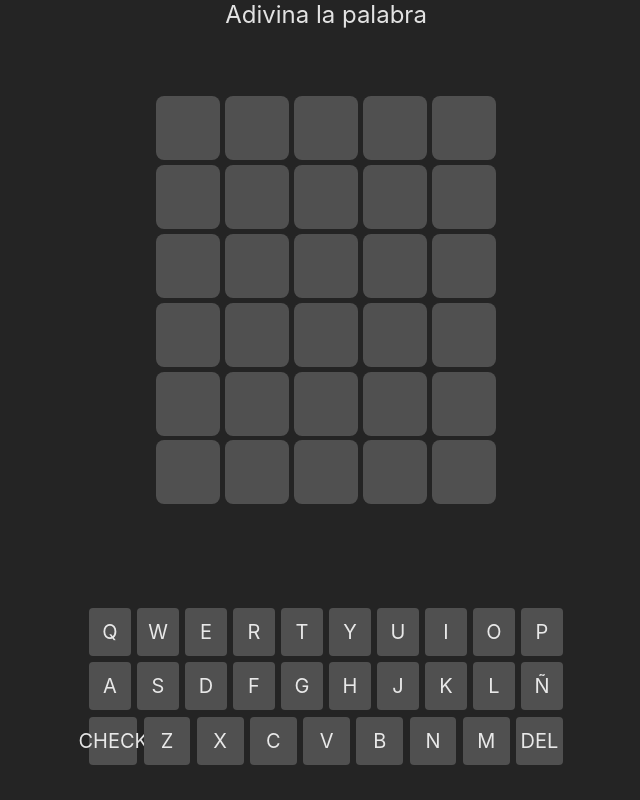
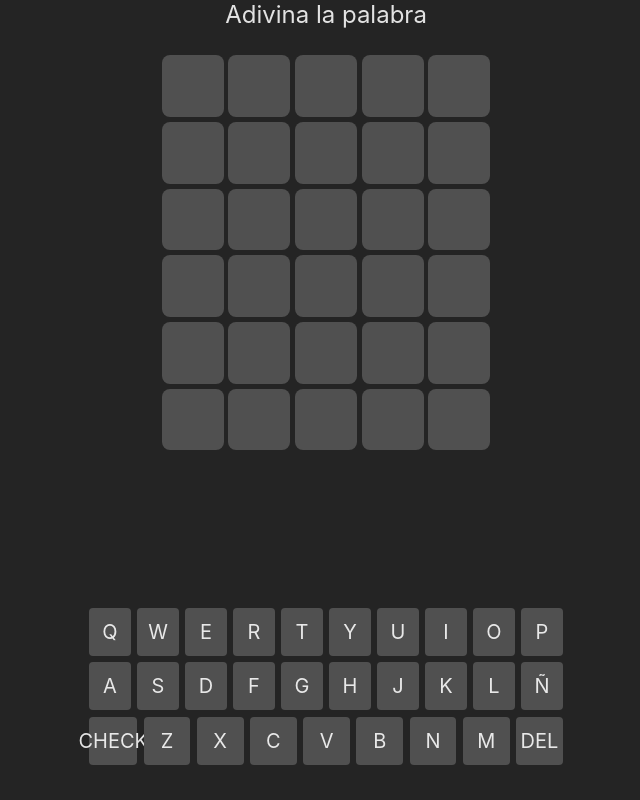
Before and after one commit to PabloCaballero1295/words-game, a React (Vite) app: page / in a window 1280 px wide. Shown: the whole page, without its empty margins (314-954 px from the left). Built offline with nearby package versions, Linux system fonts and the light colour scheme.

Commit message:
Adjusted UI

```diff
--- a/src/components/Cell/Cell.module.css
+++ b/src/components/Cell/Cell.module.css
@@ -1,10 +1,13 @@
 .cell {
   display: flex;
-  width: 4em;
-  height: 4em;
+  min-width: 1em;
+  min-height: 1em;
+  max-height: 5em;
+  max-width: 5em;
   background-color: rgb(80, 80, 80);
   margin: 0.15em;
   border-radius: 0.5em;
+  aspect-ratio: 1 / 1;
 }
 
 .cell_value {
--- a/src/components/MainPage/MainPage.module.css
+++ b/src/components/MainPage/MainPage.module.css
@@ -16,12 +16,15 @@
 .words_grid {
   display: flex;
   flex-direction: column;
-  width: fit-content;
-  margin: auto;
+  width: 100%;
+  height: 50vh;
 }
 
 .words_row {
   display: flex;
+  width: 100%;
+  justify-content: center;
+  height: 16.66%;
 }
 
 .new_game_button {
```
